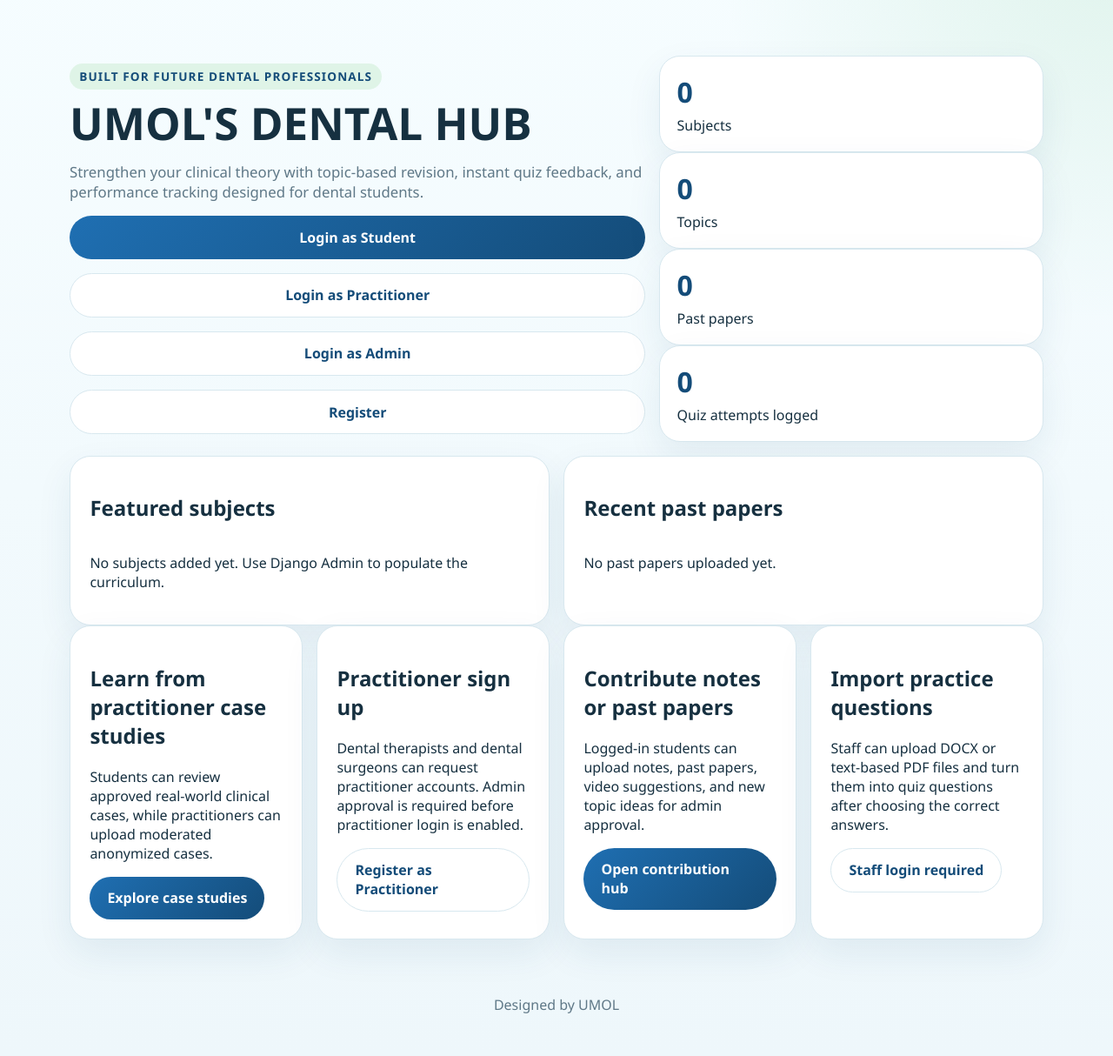
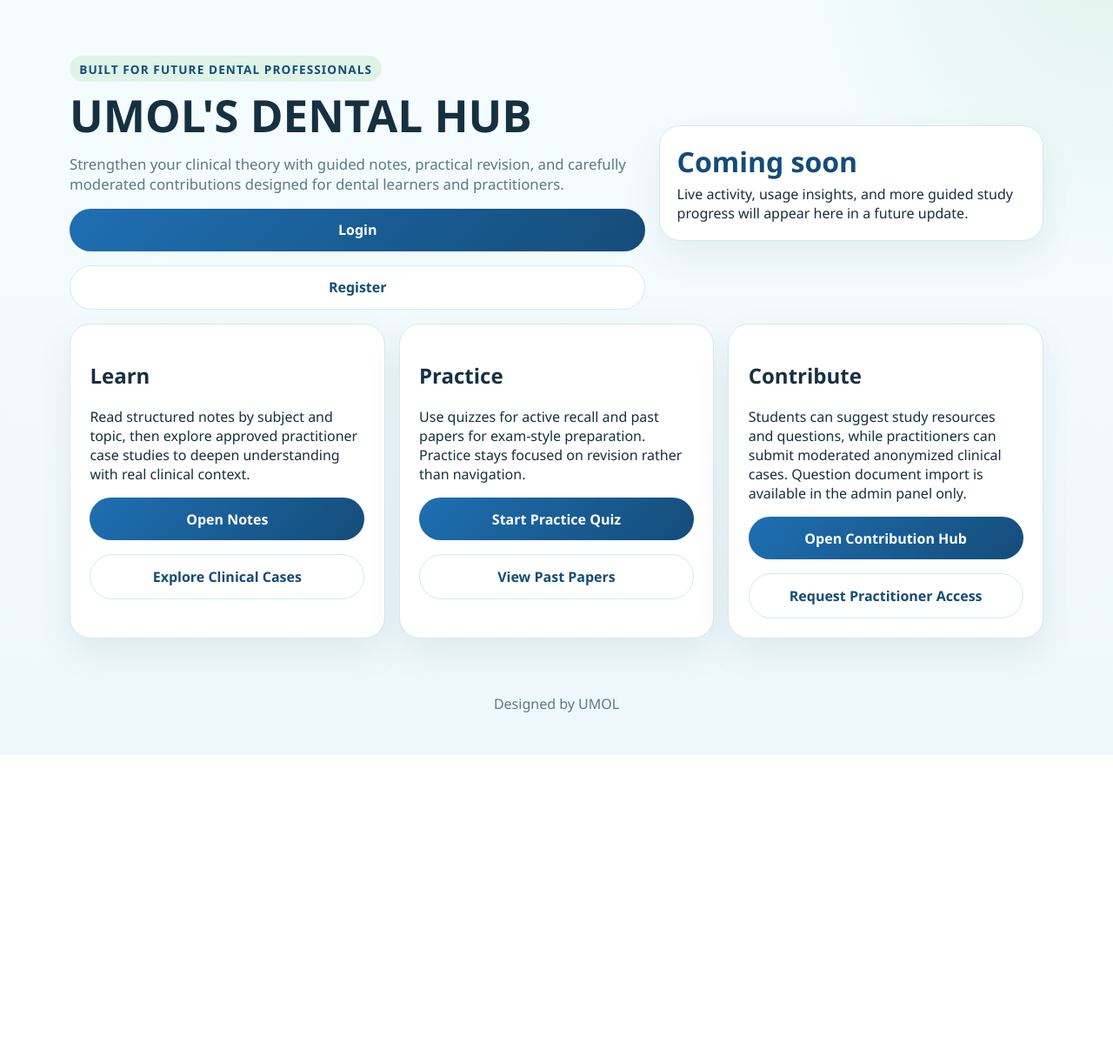
Before and after one commit to eiilorvabimrsu-cmd/UMDEHUB, a Django app: page / in a window 1280 px wide. Shown: the part 89-1303 px from the top of the page at 87% size. After the commit the page ends 957 px from the top, so only its background shows below. Run offline with Django 4.2, Linux system fonts and the light colour scheme; data that the repository does not hold is empty.

Commit message:
Simplify homepage into Learn Practice Contribute

```diff
--- a/templates/dashboard/home.html
+++ b/templates/dashboard/home.html
@@ -7,92 +7,54 @@
     <div class="hero-copy">
         <span class="eyebrow">Built for future dental professionals</span>
         <h1>UMOL'S DENTAL HUB</h1>
-        <p>Strengthen your clinical theory with topic-based revision, instant quiz feedback, and performance tracking designed for dental students.</p>
+        <p>Strengthen your clinical theory with guided notes, practical revision, and carefully moderated contributions designed for dental learners and practitioners.</p>
         <div class="hero-actions">
-            <a class="button" href="{% url 'login' %}?role=student">Login as Student</a>
-            <a class="button button-secondary" href="{% url 'login' %}?role=practitioner">Login as Practitioner</a>
-            <a class="button button-secondary" href="{% url 'login' %}?role=admin">Login as Admin</a>
+            <a class="button" href="{% url 'login' %}">Login</a>
             <a class="button button-secondary" href="{% url 'users:register' %}">Register</a>
         </div>
     </div>
-    <div class="hero-panel">
+    <div class="hero-panel single-stat">
         <div class="stat-card">
-            <strong>{{ subject_count }}</strong>
-            <span>Subjects</span>
-        </div>
-        <div class="stat-card">
-            <strong>{{ topic_count }}</strong>
-            <span>Topics</span>
-        </div>
-        <div class="stat-card">
-            <strong>{{ paper_count }}</strong>
-            <span>Past papers</span>
-        </div>
-        <div class="stat-card">
-            <strong>{{ quiz_count }}</strong>
-            <span>Quiz attempts logged</span>
+            <strong>Coming soon</strong>
+            <span>Live activity, usage insights, and more guided study progress will appear here in a future update.</span>
         </div>
     </div>
 </section>
 
 <section class="section-grid">
     <article class="panel">
-        <h2>Featured subjects</h2>
-        <div class="card-grid">
-            {% for subject in featured_subjects %}
-                <a class="feature-card" href="{{ subject.get_absolute_url }}">
-                    <h3>{{ subject.name }}</h3>
-                    <p>{{ subject.description|default:"Structured notes and quizzes ready for review."|truncatechars:100 }}</p>
-                </a>
-            {% empty %}
-                <p>No subjects added yet. Use Django Admin to populate the curriculum.</p>
-            {% endfor %}
+        <h2>Learn</h2>
+        <p>Read structured notes by subject and topic, then explore approved practitioner case studies to deepen understanding with real clinical context.</p>
+        <div class="stack-actions">
+            <a class="button" href="{% url 'notes:subject_list' %}">Open Notes</a>
+            <a class="button button-secondary" href="{% url 'case_studies:case_list' %}">Explore Clinical Cases</a>
         </div>
     </article>
+
     <article class="panel">
-        <h2>Recent past papers</h2>
-        <div class="list-stack">
-            {% for paper in recent_papers %}
-                <div class="list-item">
-                    <div>
-                        <strong>{{ paper.title }}</strong>
-                        <p>{{ paper.subject.name }} • {{ paper.year }}</p>
-                    </div>
-                    <a class="button button-sm" href="{% url 'papers:paper_list' %}">View</a>
-                </div>
-            {% empty %}
-                <p>No past papers uploaded yet.</p>
-            {% endfor %}
+        <h2>Practice</h2>
+        <p>Use quizzes for active recall and past papers for exam-style preparation. Practice stays focused on revision rather than navigation.</p>
+        <div class="stack-actions">
+            {% if user.is_authenticated and user.profile.is_practitioner and not user.is_staff %}
+                <a class="button" href="{% url 'papers:paper_list' %}">Browse Past Papers</a>
+            {% else %}
+                <a class="button" href="{% url 'quizzes:random_quiz' %}">Start Practice Quiz</a>
+            {% endif %}
+            <a class="button button-secondary" href="{% url 'papers:paper_list' %}">View Past Papers</a>
+        </div>
+    </article>
+
+    <article class="panel">
+        <h2>Contribute</h2>
+        <p>Students can suggest study resources and questions, while practitioners can submit moderated anonymized clinical cases. Question document import is available in the admin panel only.</p>
+        <div class="stack-actions">
+            {% if user.is_authenticated and user.profile.is_practitioner and not user.is_staff %}
+                <a class="button" href="{% url 'case_studies:practitioner_dashboard' %}">Open Practitioner Area</a>
+            {% else %}
+                <a class="button" href="{% url 'contributions:home' %}">Open Contribution Hub</a>
+            {% endif %}
+            <a class="button button-secondary" href="{% url 'users:register' %}?role=practitioner">Request Practitioner Access</a>
         </div>
     </article>
 </section>
-
-<section class="section-grid">
-    <article class="panel">
-        <h2>Learn from practitioner case studies</h2>
-        <p>Students can review approved real-world clinical cases, while practitioners can upload moderated anonymized cases.</p>
-        <a class="button" href="{% url 'case_studies:case_list' %}">Explore case studies</a>
-    </article>
-    <article class="panel">
-        <h2>Practitioner sign up</h2>
-        <p>Dental therapists and dental surgeons can request practitioner accounts. Admin approval is required before practitioner login is enabled.</p>
-        <a class="button button-secondary" href="{% url 'users:register' %}?role=practitioner">Register as Practitioner</a>
-    </article>
-    {% if not user.is_authenticated or not user.profile.is_practitioner %}
-        <article class="panel">
-            <h2>Contribute notes or past papers</h2>
-            <p>Logged-in students can upload notes, past papers, video suggestions, and new topic ideas for admin approval.</p>
-            <a class="button" href="{% url 'contributions:home' %}">Open contribution hub</a>
-        </article>
-    {% endif %}
-    <article class="panel">
-        <h2>Import practice questions</h2>
-        <p>Staff can upload DOCX or text-based PDF files and turn them into quiz questions after choosing the correct answers.</p>
-        {% if user.is_staff %}
-            <a class="button" href="{% url 'contributions:import_questions' %}">Import question document</a>
-        {% else %}
-            <a class="button button-secondary" href="{% url 'login' %}">Staff login required</a>
-        {% endif %}
-    </article>
-</section>
 {% endblock %}
```
